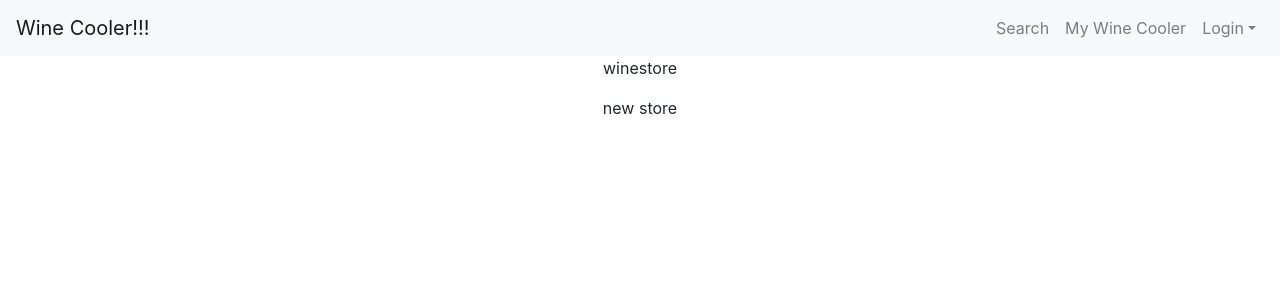
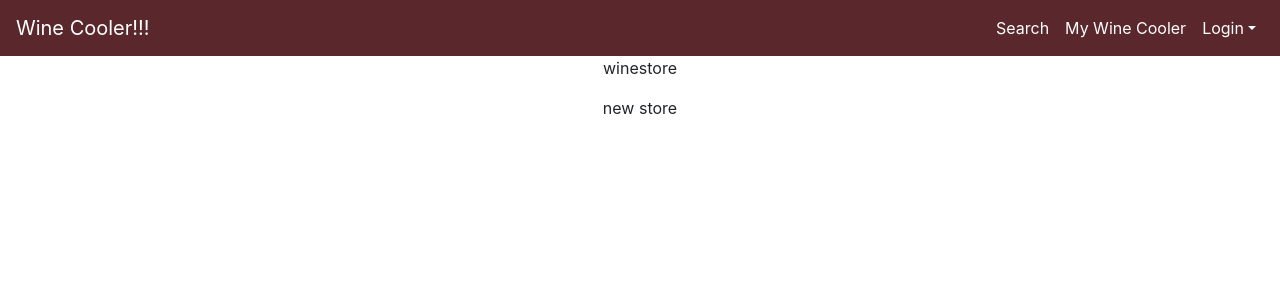
Before and after one commit to brandonaray/wine_app, a React (Create React App) app: page / in a window 1280 px wide. Shown: the top 300 px of the page. Built offline with nearby package versions, Linux system fonts and the light colour scheme.

Commit message:
Change background and font color to navbar, add winenav.css

```diff
--- a/src/Navbar.js
+++ b/src/Navbar.js
@@ -12,6 +12,7 @@ import {
   DropdownMenu,
   DropdownItem
 } from "reactstrap";
+import "./Winenav.css";
 
 class Winenav extends React.Component {
   constructor(props) {
@@ -30,7 +31,7 @@ class Winenav extends React.Component {
   render() {
     return (
       <div className="Winenav">
-        <Navbar color="light" light expand="md">
+        <Navbar expand="md">
           <NavbarBrand href="/">Wine Cooler!!!</NavbarBrand>
           <NavbarToggler onClick={this.toggle} />
           <Collapse isOpen={this.state.isOpen} navbar>
--- /dev/null
+++ b/src/Winenav.css
@@ -0,0 +1,13 @@
+
+.navbar {
+    background-color: #5a282c;
+    color: white;
+}
+
+.navbar a {
+    color: white;
+}
+
+.navbar a:hover {
+    color: grey;
+}
```
Also changed, not shown: src/Navbar.css (deleted).
